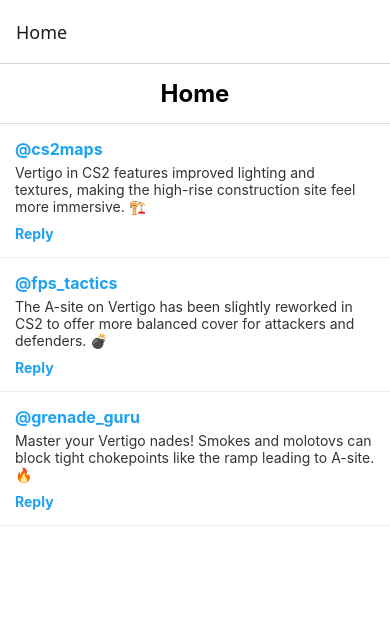
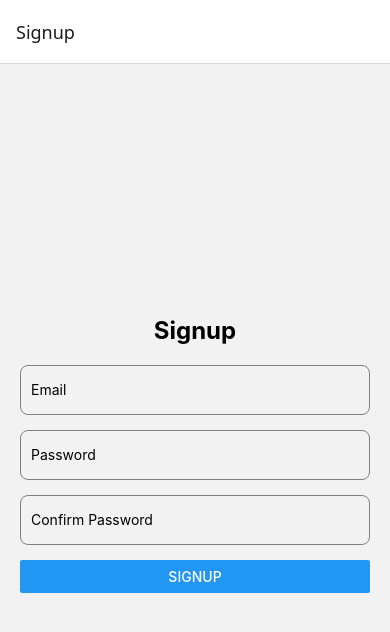
Before and after one commit to feselene/twitter, a React Native app in the folder frontend/: screen / in a window 390 px wide. Shown: the top 632 px of the page. Built offline with nearby package versions, Linux system fonts and the light colour scheme.

Commit message:
add navigation from signup to homescreen

```diff
--- a/frontend/App.tsx
+++ b/frontend/App.tsx
@@ -10,10 +10,10 @@ const Stack = createStackNavigator();
 const App = () => {
   return (
     <NavigationContainer>
-      <Stack.Navigator initialRouteName="Home">
+      <Stack.Navigator initialRouteName="Signup">
+        <Stack.Screen name="Signup" component={SignupScreen} />
+        <Stack.Screen name="Login" component={LoginScreen} />
         <Stack.Screen name="Home" component={HomeScreen} />
-        <Stack.Screen name="Login" component={LoginScreen} />
-        <Stack.Screen name="Signup" component={SignupScreen} />
       </Stack.Navigator>
     </NavigationContainer>
   );
--- a/frontend/app.json
+++ b/frontend/app.json
@@ -1,4 +1,4 @@
 {
-  "name": "Facetime",
+  "name": "frontend",
   "displayName": "frontend"
 }
--- a/frontend/src/screens/LoginScreen.tsx
+++ b/frontend/src/screens/LoginScreen.tsx
@@ -8,10 +8,12 @@ import {
   StyleSheet,
   Alert,
 } from 'react-native';
+import { useNavigation } from '@react-navigation/native';
 
 const LoginScreen = () => {
   const [email, setEmail] = useState('');
   const [password, setPassword] = useState('');
+  const navigation = useNavigation();
 
   const handleLogin = async () => {
       if (!email.includes('@')) {
@@ -33,7 +35,7 @@ const LoginScreen = () => {
         // Handle successful login
         console.log('Login Successful', response.data);
         Alert.alert('Success', 'You have logged in successfully!');
-
+        navigation.navigate('Home');
         // Save the token if needed
         // const token = response.data.token;
       } catch (error) {
--- a/frontend/src/screens/SignupScreen.tsx
+++ b/frontend/src/screens/SignupScreen.tsx
@@ -7,11 +7,13 @@ import {
   StyleSheet,
   Alert,
 } from 'react-native';
+import { useNavigation } from '@react-navigation/native';
 
 const SignupScreen = () => {
   const [email, setEmail] = useState('');
   const [password, setPassword] = useState('');
   const [confirmPassword, setConfirmPassword] = useState('');
+  const navigation = useNavigation();
 
 const handleSignup = async () => {
   if (!email.includes('@')) {
@@ -43,6 +45,7 @@ const handleSignup = async () => {
       if (response.ok) {
         Alert.alert('Success', 'You have signed up successfully!');
         console.log('Signup Successful:', data);
+        navigation.navigate('Home');
       } else {
         Alert.alert('Error', data.error || 'Something went wrong. Please try again.');
         console.error('Signup Error:', data);
```
